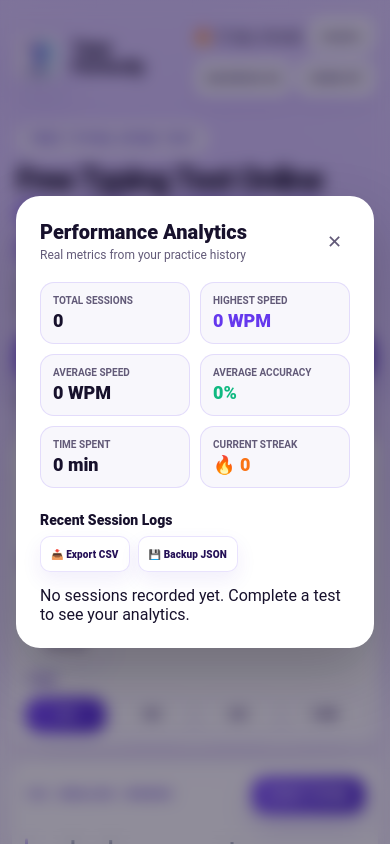
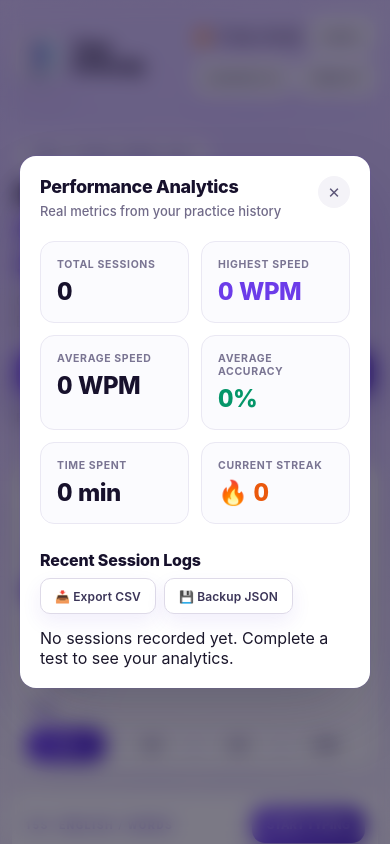
Before and after one commit to mohdaffan54511-cmyk/TeksType, a React (Vite) app: page / in a window 390 px wide. Both pictures are taken after a click on the button "Analytics". Shown: the top 844 px of the page. Built offline with nearby package versions, Linux system fonts and the light colour scheme.

Commit message:
Refactor App.css for layout and style improvements
Refactor CSS styles for improved layout and responsiveness. Update button styles, gradients, and add new typography settings.

```diff
--- a/src/App.css
+++ b/src/App.css
@@ -15,7 +15,9 @@
   --wrong: #d92d57;
 }
 
-* {
+*,
+*::before,
+*::after {
   box-sizing: border-box;
 }
 
@@ -50,6 +52,8 @@ input:focus-visible {
   box-shadow: 0 20px 70px rgba(66, 38, 136, 0.09);
   outline: none;
   overflow: clip;
+  display: flex !important;
+  flex-direction: column !important;
 }
 
 .topbar {
@@ -203,11 +207,7 @@ kbd {
   border: 0;
   border-radius: 17px;
   color: white;
-  background: linear-gradient(
-    135deg,
-    var(--purple-500),
-    var(--purple-700)
-  );
+  background: linear-gradient(135deg, var(--purple-500), var(--purple-700));
   box-shadow: 0 16px 30px rgba(74, 36, 199, 0.28);
   font-size: 15px;
   font-weight: 900;
@@ -239,11 +239,9 @@ kbd {
 }
 
 @keyframes keyboardFloat {
-  0%,
-  100% {
+  0%, 100% {
     transform: translateY(0) scale(1);
   }
-
   50% {
     transform: translateY(-8px) scale(1.02);
   }
@@ -605,6 +603,9 @@ kbd {
     rgba(242, 236, 255, 0.92)
   );
   box-shadow: 0 14px 34px rgba(74, 36, 199, 0.1);
+  order: 99 !important;
+  margin-top: 3.5rem !important;
+  margin-bottom: 1rem !important;
 }
 
 .social-footer-top {
@@ -663,11 +664,7 @@ kbd {
 .social-share a:hover,
 .social-share button:hover {
   color: white;
-  background: linear-gradient(
-    135deg,
-    var(--purple-500),
-    var(--purple-700)
-  );
+  background: linear-gradient(135deg, var(--purple-500), var(--purple-700));
   box-shadow: 0 8px 18px rgba(74, 36, 199, 0.22);
   transform: translateY(-2px);
 }
@@ -727,134 +724,25 @@ kbd {
   display: none !important;
 }
 
-@media (max-width: 980px) {
-  .hero {
-    grid-template-columns: 1fr;
-  }
-
-  .hero-picture {
-    width: min(100%, 620px);
-    height: 320px;
-    justify-self: center;
-  }
-
-  .controls {
-    grid-template-columns: 1fr;
-  }
-
-  .practice-layout {
-    grid-template-columns: 1fr;
-  }
-
-  .stats-grid {
-    grid-template-columns: repeat(3, 1fr);
-  }
-
-  .insights-grid {
-    grid-template-columns: 1fr 1fr;
-  }
-
-  .history-card {
-    grid-column: span 2;
-  }
+.faq-section {
+  order: 90 !important;
 }
 
-@media (max-width: 700px) {
-  .app {
-    width: 100%;
-    min-height: 100dvh;
-    margin: 0;
-    padding: 0 12px calc(18px + env(safe-area-inset-bottom));
-    border: 0;
-    border-radius: 0;
-    display: flex;
-    flex-direction: column;
-    overflow: visible;
-  }
-
-  .topbar {
-    min-height: 74px;
-    padding: 10px 2px;
-  }
-
-  .hero {
-    min-height: 0;
-    padding: 20px 8px 14px;
-    gap: 14px;
-  }
-
-  .brand-title {
-    font-size: 21px;
-  }
-
-  .brand-subtitle,
-  .key-hint {
-    display: none;
-  }
-
-  .ghost-button {
-    min-height: 38px;
-    padding: 0 11px;
-    font-size: 10px;
-  }
-
-  .hero h1 {
-    margin-top: 14px;
-    font-size: clamp(42px, 12vw, 56px);
-    line-height: 0.95;
-  }
-
-  .hero-picture,
-  .hero-seo-title,
-  .hero p {
-    display: none;
-  }
-
-  .hero .hero-description {
-    display: block;
-    margin: 14px 0 19px;
-    font-size: 15px;
-  }
-
-  .hero-cta {
-    width: 100%;
-    min-height: 54px;
-    padding: 0 14px;
-    font-size: 14px;
-  }
-
-  .hero-trust {
-    font-size: 11px;
-    line-height: 1.5;
-  }
-
-  .stats-grid {
-    grid-template-columns: repeat(3, 1fr);
-  }
-
-  .stats-grid > div {
-    padding: 12px 8px;
-    text-align: center;
-  }
-
-  .stats-grid strong {
-    font-size: 20px;
-  }
+.seo-content,
+.blog-section {
+  order: 80 !important;
 }
 
-@media (prefers-reduced-motion: reduce) {
-  *,
-  *::before,
-  *::after {
-    scroll-behavior: auto !important;
-    animation-duration: 0.01ms !important;
-    animation-iteration-count: 1 !important;
-    transition-duration: 0.01ms !important;
-  }
+/* Developer Code Mode Typography */
+.code-editor-card .typing-text.code-font {
+  font-family: ui-monospace, SFMono-Regular, "SF Mono", Menlo, Consolas, "Liberation Mono", monospace !important;
+  font-size: clamp(20px, 2.3vw, 30px) !important;
+  line-height: 1.75 !important;
+  tab-size: 2 !important;
 }
 
 /* =========================================================
-   RESPONSIVE BASE
+   RESPONSIVE BASE & MOBILE ENGINES
    ========================================================= */
 
 html,
@@ -898,9 +786,6 @@ body {
   color: transparent !important;
 }
 
-/* =========================================================
-   FULL-WIDTH EXPANDED RESULTS CARD (Clean Rule)
-   ========================================================= */
 .app.result-active .practice-layout {
   display: block !important;
   width: 100% !important;
@@ -917,21 +802,7 @@ body {
   padding: 3rem 3.5rem !important;
   border-radius: 26px !important;
 }
-/* =========================================================
-   PHASE 2: UNIFIED RESPONSIVE ENGINE (320px to 1440px)
-   Zero horizontal overflow, clean touch-targets, perfect flow
-   ========================================================= */
 
-/* Base Viewport Constraints */
-html,
-body {
-  width: 100%;
-  max-width: 100%;
-  overflow-x: hidden;
-  position: relative;
-}
-
-/* Tablet Screens (<= 980px) */
 @media (max-width: 980px) {
   .app {
     width: calc(100% - 20px) !important;
@@ -962,7 +833,6 @@ body {
   }
 }
 
-/* Mobile Screens (<= 768px - Covers 320px, 375px, 390px, 430px) */
 @media (max-width: 768px) {
   .app {
     width: 100% !important;
@@ -973,7 +843,6 @@ body {
     box-shadow: none !important;
   }
 
-  /* Topbar Mobile */
   .topbar {
     min-height: auto !important;
     padding: 8px 4px 12px !important;
@@ -1007,7 +876,6 @@ body {
     border-radius: 10px !important;
   }
 
-  /* Hero Mobile */
   .hero {
     padding: 14px 4px 18px !important;
     gap: 12px !important;
@@ -1032,7 +900,6 @@ body {
     font-size: 14px !important;
   }
 
-  /* Controls Mobile */
   .controls {
     display: flex !important;
     flex-direction: column !important;
@@ -1068,7 +935,6 @@ body {
     width: 100% !important;
   }
 
-  /* Typing Canvas Mobile */
   .practice-layout {
     display: flex !important;
     flex-direction: column !important;
@@ -1092,7 +958,6 @@ body {
     overflow-x: hidden !important;
   }
 
-  /* Live Stats Mobile */
   .stats-card {
     width: 100% !important;
     padding: 14px 12px !important;
@@ -1120,7 +985,6 @@ body {
     gap: 4px !important;
   }
 
-  /* Results Screen Mobile */
   .app.result-active .typing-results,
   .app.result-active .results-card,
   .typing-results {
@@ -1139,7 +1003,6 @@ body {
     width: 100% !important;
   }
 
-  /* Footer Mobile */
   .social-footer-top,
   .social-footer-bottom {
     flex-direction: column !important;
@@ -1148,152 +1011,233 @@ body {
     padding: 14px 16px !important;
   }
 }
-/* Footer ko hamesha page ke sabse end mein bhejne ke liye */
-.app {
-  display: flex !important;
-  flex-direction: column !important;
+
+@media (prefers-reduced-motion: reduce) {
+  *,
+  *::before,
+  *::after {
+    scroll-behavior: auto !important;
+    animation-duration: 0.01ms !important;
+    animation-iteration-count: 1 !important;
+    transition-duration: 0.01ms !important;
+  }
 }
 
-.social-footer {
-  order: 99 !important; /* Page ke kisi bhi element se neeche render hoga */
-  margin-top: 3.5rem !important;
-  margin-bottom: 1rem !important;
-}
+/* =========================================================
+   POLISHED SAAS ANALYTICS MODAL & CLEAN TYPOGRAPHY
+   ========================================================= */
 
-.faq-section {
-  order: 90 !important;
-}
-
-.seo-content,
-.blog-section {
-  order: 80 !important;
-}
-/* Developer Code Mode Typography */
-.code-editor-card .typing-text.code-font {
-  font-family: ui-monospace, SFMono-Regular, "SF Mono", Menlo, Consolas, "Liberation Mono", monospace !important;
-  font-size: clamp(20px, 2.3vw, 30px) !important;
-  line-height: 1.75 !important;
-  tab-size: 2 !important;
-}
-/* =========================================================
-   ANALYTICS DASHBOARD MODAL STYLING
-   ========================================================= */
 .analytics-overlay {
   position: fixed;
   inset: 0;
-  background: rgba(23, 17, 44, 0.48);
-  backdrop-filter: blur(8px);
-  z-index: 999;
+  background: rgba(15, 12, 34, 0.55);
+  backdrop-filter: blur(10px);
+  -webkit-backdrop-filter: blur(10px);
+  z-index: 1000;
   display: flex;
   align-items: center;
   justify-content: center;
-  padding: 16px;
+  padding: 20px;
 }
 
 .analytics-modal {
   background: #ffffff;
   width: 100%;
-  max-width: 650px;
-  max-height: 85vh;
+  max-width: 660px;
+  max-height: 88vh;
   overflow-y: auto;
-  border-radius: 24px;
-  padding: 24px;
-  box-shadow: 0 25px 60px rgba(0, 0, 0, 0.22);
+  border-radius: 20px;
+  padding: 30px;
+  box-shadow: 0 30px 70px -15px rgba(26, 16, 60, 0.25), 0 0 0 1px rgba(101, 56, 237, 0.08);
+  font-family: -apple-system, BlinkMacSystemFont, "Segoe UI", Roboto, "Inter", sans-serif;
+  color: #1a162b;
 }
 
 .analytics-header {
   display: flex;
   justify-content: space-between;
-  align-items: center;
-  margin-bottom: 20px;
+  align-items: flex-start;
+  margin-bottom: 22px;
 }
 
 .analytics-title {
-  font-size: 20px;
+  font-size: 22px;
   font-weight: 800;
+  letter-spacing: -0.02em;
   margin: 0;
-  color: var(--ink);
+  color: #17112c;
 }
 
 .analytics-subtitle {
-  font-size: 12px;
-  color: var(--muted);
-  margin: 4px 0 0;
+  font-size: 13px;
+  font-weight: 500;
+  color: #716b89;
+  margin: 6px 0 0;
 }
 
 .analytics-close-btn {
-  background: transparent;
-  border: 0;
-  font-size: 18px;
+  background: #f4f3f8;
+  border: none;
+  width: 32px;
+  height: 32px;
+  border-radius: 50%;
+  display: flex;
+  align-items: center;
+  justify-content: center;
   cursor: pointer;
-  color: var(--muted);
-  padding: 4px 8px;
+  color: #5c5678;
+  font-size: 15px;
+  font-weight: 600;
+  transition: all 0.15s ease;
+}
+
+.analytics-close-btn:hover {
+  background: #ebe9f2;
+  color: #17112c;
+  transform: scale(1.05);
 }
 
 .analytics-kpi-grid {
   display: grid;
   grid-template-columns: repeat(3, 1fr);
-  gap: 10px;
-  margin-bottom: 24px;
+  gap: 12px;
+  margin-bottom: 26px;
 }
 
 .kpi-card {
-  background: #f8f7fc;
-  padding: 12px;
+  background: #fbfbfe;
+  border: 1px solid #eae8f3;
   border-radius: 14px;
-  border: 1px solid var(--line);
+  padding: 16px;
+  transition: border-color 0.15s ease;
+}
+
+.kpi-card:hover {
+  border-color: #d8d3ec;
 }
 
 .kpi-label {
   display: block;
-  font-size: 10px;
+  font-size: 10.5px;
   text-transform: uppercase;
-  color: var(--muted);
+  letter-spacing: 0.06em;
   font-weight: 700;
+  color: #7a7593;
+  margin-bottom: 6px;
 }
 
 .kpi-value {
   display: block;
-  font-size: 18px;
+  font-size: 24px;
   font-weight: 800;
-  margin-top: 4px;
-  color: var(--ink);
+  letter-spacing: -0.02em;
+  color: #17112c;
+  font-variant-numeric: tabular-nums;
 }
 
-.highlight-purple { color: var(--purple-600); }
-.highlight-green { color: #10b981; }
-.highlight-orange { color: #f97316; }
+.highlight-purple { color: #6c3ce9; }
+.highlight-green { color: #059669; }
+.highlight-orange { color: #ea580c; }
 
 .analytics-section-title {
-  font-size: 14px;
+  font-size: 16px;
   font-weight: 800;
-  margin: 0 0 12px;
-  color: var(--ink);
+  letter-spacing: -0.01em;
+  color: #17112c;
+}
+
+.analytics-export-strip {
+  display: flex;
+  gap: 8px;
+}
+
+.export-btn {
+  background: #ffffff !important;
+  border: 1px solid #dedae8 !important;
+  border-radius: 10px !important;
+  font-size: 12px !important;
+  font-weight: 600 !important;
+  color: #3b3558 !important;
+  padding: 6px 14px !important;
+  cursor: pointer;
+  transition: all 0.15s ease !important;
+  display: inline-flex;
+  align-items: center;
+  gap: 6px;
+}
+
+.export-btn:hover {
+  background: #f8f7fd !important;
+  border-color: #b8b0db !important;
+  color: #6c3ce9 !important;
+}
+
+.table-responsive {
+  margin-top: 10px;
+  border-radius: 12px;
+  border: 1px solid #eeeaf6;
+  overflow: hidden;
 }
 
 .analytics-table {
   width: 100%;
   border-collapse: collapse;
-  font-size: 12px;
+  font-size: 13px;
+  background: #ffffff;
 }
 
-.analytics-table th, .analytics-table td {
-  padding: 8px 10px;
+.analytics-table thead th {
+  background: #faf9fe;
+  color: #666080;
+  font-size: 11.5px;
+  font-weight: 700;
+  text-transform: uppercase;
+  letter-spacing: 0.04em;
+  padding: 12px 16px;
+  border-bottom: 1px solid #eae6f5;
   text-align: left;
-  border-bottom: 1px solid var(--line);
+}
+
+.analytics-table tbody td {
+  padding: 12px 16px;
+  color: #332d4e;
+  border-bottom: 1px solid #f2eff9;
+  font-variant-numeric: tabular-nums;
+}
+
+.analytics-table tbody tr:last-child td {
+  border-bottom: none;
+}
+
+.analytics-table tbody tr:hover {
+  background-color: #faf9fd;
 }
 
 .badge-mode {
-  background: rgba(101, 56, 237, 0.1);
-  color: var(--purple-700);
-  padding: 2px 6px;
+  display: inline-block;
+  background: #f0ecfc;
+  color: #6c3ce9;
+  font-size: 10px;
+  font-weight: 700;
+  letter-spacing: 0.05em;
+  padding: 3px 8px;
   border-radius: 6px;
-  font-weight: 700;
-  font-size: 10px;
 }
 
-@media (max-width: 600px) {
+.bold-wpm {
+  font-weight: 700;
+  color: #17112c;
+}
+
+@media (max-width: 620px) {
+  .analytics-modal {
+    padding: 20px;
+    border-radius: 16px;
+  }
   .analytics-kpi-grid {
     grid-template-columns: repeat(2, 1fr);
   }
+  .analytics-title {
+    font-size: 18px;
+  }
 }
```
